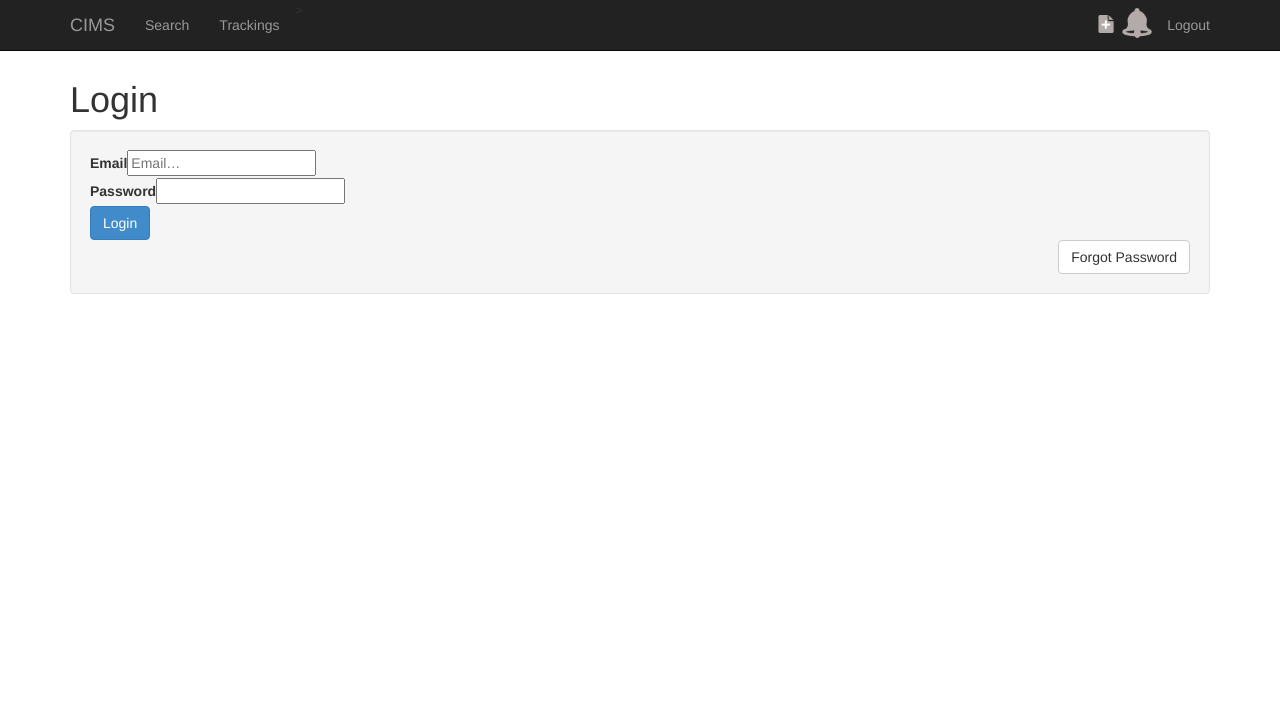
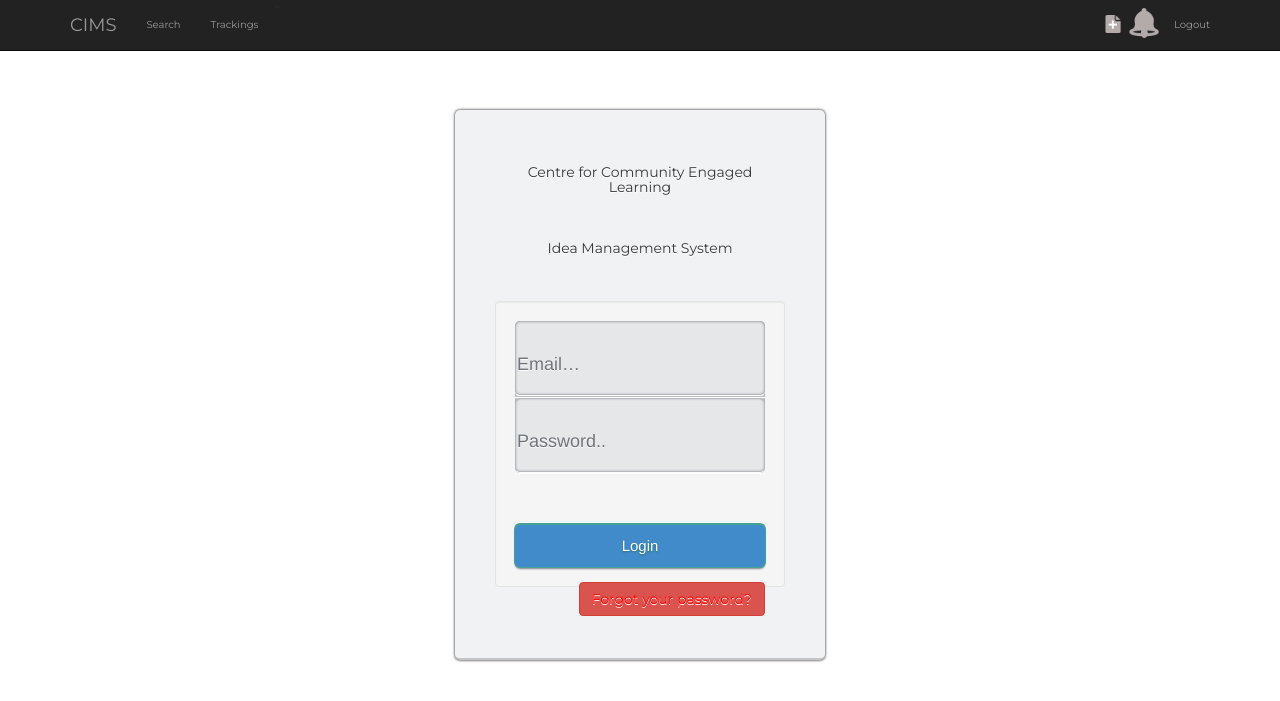
Before and after one commit to Rarely/LuckySlevin-CIMS, a CakePHP app: the page made by app/View/Users/login.ctp in a window 1280 px wide. Shown: the top 701 px of the page. Run offline with PHP 8.4 and a stand-in for CakePHP, Linux system fonts and the light colour scheme; the template is opened without the code that fills it, so the values that code supplies are empty; form fields are guessed from the names that the template uses; some libraries are stand-ins or nearby versions; some web fonts are replaced.

Commit message:
Login Styling
-added styling with new login.css

Reviewer: Graeme

```diff
--- a/app/View/Users/login.ctp
+++ b/app/View/Users/login.ctp
@@ -1,12 +1,24 @@
 <!-- File: /app/View/Users/login.ctp -->
+
+
+<head>
+  <link href='http://fonts.googleapis.com/css?family=Montserrat' rel='stylesheet' type='text/css'>
+  <link rel="stylesheet" href="http://sscol.jebal.comuv.com/css/font.css">
+</head>
+
 <?php
-  echo $this->Html->css('bootstrap.css');
-  echo $this->Html->script('bootstrap.min.js');
   echo $this->Html->script('jquery-1.11.0.min.js');
+  echo $this->Html->css('login.css');
 ?>
 
 
-<h1>Login</h1>
+
+<body>
+  <div class="top-buffer"></div>
+  <div class="login">
+  <h1>Centre for Community Engaged Learning</h1>
+  <h1>Idea Management System</h1>
+
     <?php if ($this->Session->flash('auth') != false) { ?>
         <div class="bg-danger" style="">
           <?php echo $this->Session->flash('auth'); ?>
@@ -19,33 +31,36 @@
   <?php echo $this->Form->create('User', array(
   'url' => array('controller' => 'users', 'action' => 'login'),
   'inputDefaults' => array(
-    'div' => 'form-group',
-    'wrapInput' => false,
-    'class' => 'form-control'
+    'wrapInput' => false
   ),
   'class' => 'well'
 )); ?>
+    <div class="input">
+      <div class="blockinput">
 
-<fieldset>
       <?php echo $this->Form->input('username', array(
-      'label' => 'Email',
+      'between' =>  '<i class="icon-envelope-alt"></i>',
+      'label' => '',
       'placeholder' => 'Email…',
     )); ?>
-
+      </div>
+      <div class="blockinput">
          <?php echo $this->Form->input('password', array(
-      'label' => 'Password',
+       'between' => '<i class="icon-unlock"></i>',
+      'label' => '',
+       'placeholder' => 'Password..',
     )); ?>
-
-    <div class="form-group">
+      </div>
+    </div>
      <?php echo $this->Form->submit('Login', array(
         'div' => false,
-        'class' => 'btn btn-primary'
+        'class' => 'btn btn-login'
       )); ?>
       <?php echo $this->Html->link(
-          'Forgot Password'
+          'Forgot your password?'
           ,array('controller' => 'users', 'action' => 'resetpassword')
-          ,array('class' => 'btn btn-default pull-right')
+          ,array('class' => 'reset-buffer btn btn-danger pull-right')
           ); ?>
+ <?php echo $this->Form->end(); ?>
   </div>
-</fieldset>
-<?php echo $this->Form->end(); ?>
+  </body>
--- /dev/null
+++ b/app/webroot/css/login.css
@@ -0,0 +1,112 @@
+body{
+  background: #FFFFFF;
+  font-family: 'Montserrat', Arial;
+  font-size: 1em;
+}
+h2{
+  text-align: center;
+  color: #F1F2F4;
+  text-shadow: 0 1px 0 #000;
+  font-size: 1.4em;
+}
+a{
+  text-decoration: none; color: #EC5C93;
+}
+.login{
+  background: #F1F2F4 !important;
+  border-bottom: 2px solid #C5C5C8 !important;
+  border-radius: 5px !important;
+  text-align: center !important;
+  color: #36383C !important;
+  text-shadow: 0 1px 0 #FFF !important;
+  max-width: 370px !important;
+  height: 550px !important;
+  margin: 0 auto !important;
+  padding: 15px 40px 20px 40px !important;
+  box-shadow: 0 0 3px #000 !important;
+}
+
+h1{
+  font-size: 1.4em;
+  margin-top: 40px;
+  margin-bottom: 45px;
+}
+p{
+  font-family:'Helvetica Neue';
+  font-weight: 300;
+  color: #7B808A;
+  margin-top: 0;
+  margin-bottom: 30px;
+}
+.input{
+  text-align: left;
+  background: #E5E7E9;
+  border-radius: 5px;
+  overflow: hidden;
+  box-shadow: inset 0 0 3px #65686E;
+  border-bottom: 1px solid #FFF;
+}
+input{
+  width: 260px;
+  background: transparent;
+  border: 0;
+  line-height: 3.2em;
+  box-sizing: border-box;
+  color: #71747A;
+  font-family:'Helvetica Neue';
+  font-size: 18px;
+  text-shadow: 0 1px 0 #FFF;
+}
+input:focus{
+  outline: none;
+}
+.blockinput{
+  border-bottom: 1px solid #BDBFC2;
+  border-top: 1px solid #FFFFFF;
+}
+.blockinput:first-child{
+  border-top: 0;
+}
+.blockinput:last-child{
+  border-bottom: 0;
+}
+.blockinput i{
+  padding-right: 10px;
+  color: #B1B3B7;
+  text-shadow: 0 1px 0 #FFF;
+  padding-left: 10px;
+}
+::-webkit-input-placeholder {
+  color: #71747A;
+  font-family:'Helvetica Neue';
+  text-shadow: 0 1px 0 #FFF;
+}
+.btn-login{
+  margin-top: 50px;
+  display: block;
+  width: 100%;
+  line-height: 2em;
+  background: rgba(66, 139, 202, 1);
+  border-radius: 5px;
+  border:0;
+  border-top: 1px solid #46A294;
+  box-shadow: 0 0 0 1px #46A294, 0 2px 2px #808389;
+  color: #FFFFFF;
+  font-size: 1.5em;
+  text-shadow: 0 1px 2px #21756A;
+}
+.btn-login:hover{
+ background: linear-gradient(to bottom, rgba(66, 139, 202, 1) 0%,rgba(57,175,154,1) 100%);
+}
+.btn-login:active{
+  box-shadow: inset 0 0 5px #000;
+  background: linear-gradient(to bottom, rgba(66, 139, 202, 1) 0%,rgba(107,198,186,1) 100%);
+}
+
+.reset-buffer{
+  margin-top: 15px;
+  color: #FF0000;
+}
+.top-buffer{
+  margin-top: 50px;
+}
```
Lines whose indentation alone changed are shown as unchanged.
